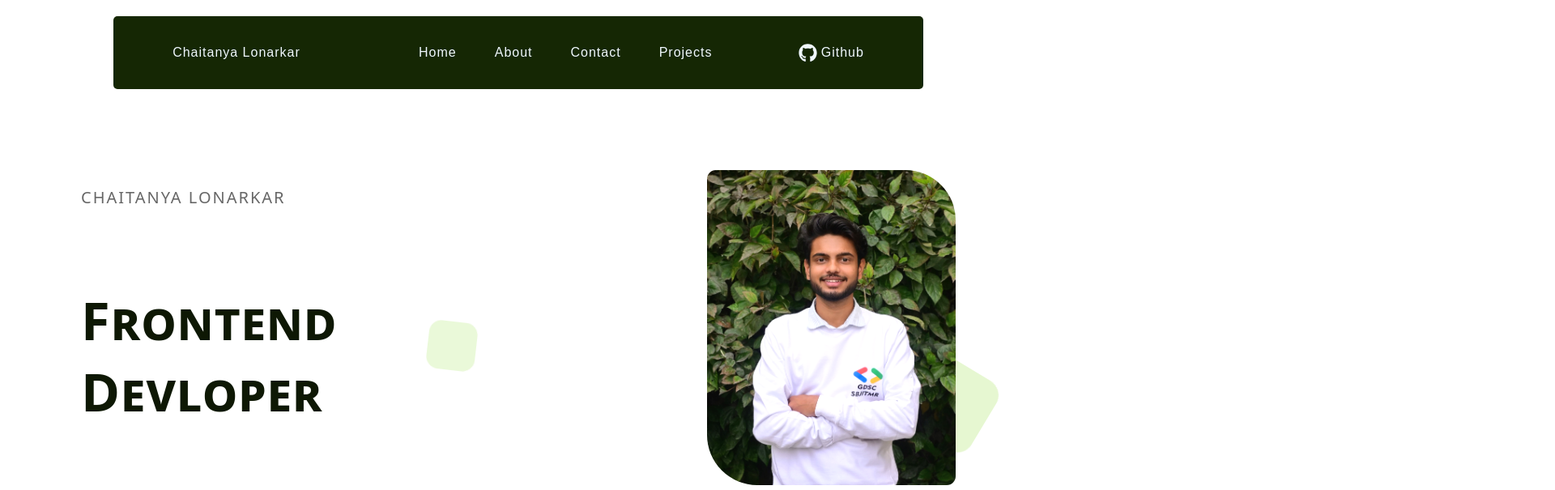
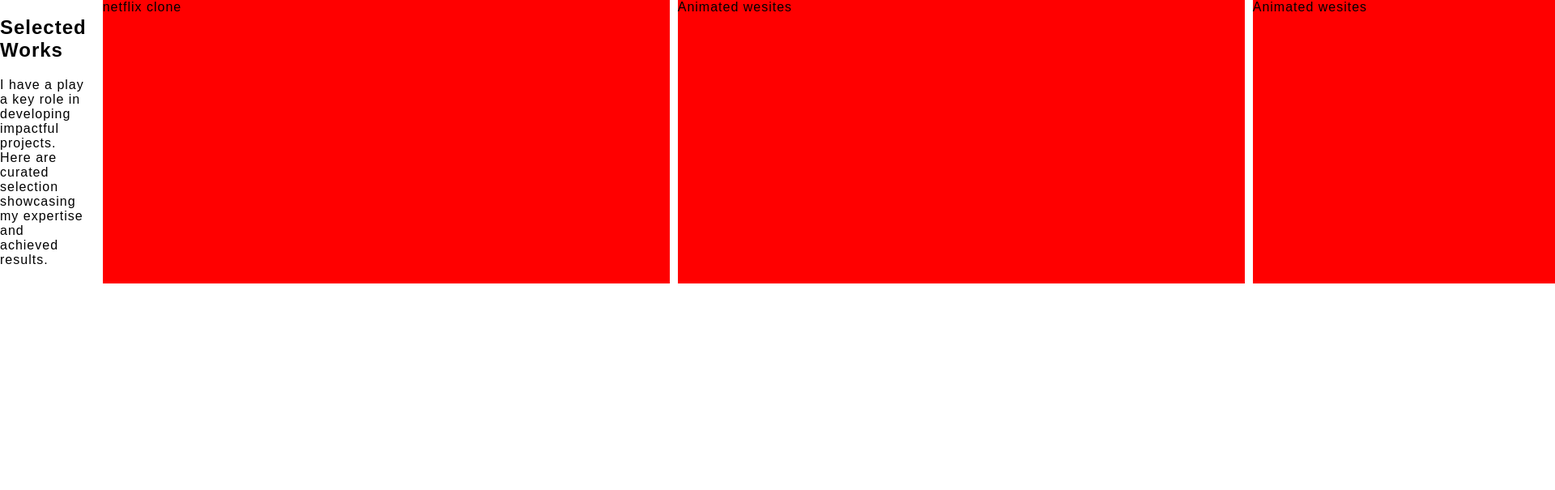
Before and after one commit to ChaitanyaLonarkar/MY-Portfolio, a React (Vite) app: page / in a window 1280 px wide. Shown: the top 605 px of the page at 81% size, 1920 px wide, since content can reach past the window. Built offline with nearby package versions, Linux system fonts and the light colour scheme.

Commit message:
added projects section

```diff
--- a/Animation.js
+++ b/Animation.js
@@ -52,7 +52,7 @@ document.addEventListener("DOMContentLoaded", function() {
 
 
 // horizontal sroll
-const scrollContainer = document.querySelector("main");
+const scrollContainer = document.getElementById("projects");
 
 scrollContainer.addEventListener("wheel", (evt) => {
     evt.preventDefault();
--- a/src/App.css
+++ b/src/App.css
@@ -50,6 +50,9 @@ body {
 }
 
 /* home section */
+.sectionHome{
+  height: 100vh;
+}
 .home {
   display: flex;
   justify-content: center;
@@ -325,16 +328,20 @@ body {
 } */
 
 /* projets */
-.projets{
+.projects{
   display: flex;
-  justify-content: center;
-  align-items: center;
+  gap: 20px;
+  /* justify-content: center; */
+  /* align-items: center; */
+  /* overflow-x: hidden; */
 }
 .prights{
   display: flex;
   justify-content: center;
   align-items: center;
   gap: 10px;
+  /* width: 700px; */
+
 }
 .project{
   width: 700px;
--- a/src/App.jsx
+++ b/src/App.jsx
@@ -12,9 +12,12 @@ function App() {
 
   return (
     <>
-    <Animation/>
+    {/* <Animation/>
+    <div className="sectionHome">
+
       <Navbar/>
       <Home/>
+    </div> */}
       <Project/>
     </>
   )
--- a/src/Components/Project.jsx
+++ b/src/Components/Project.jsx
@@ -4,8 +4,7 @@ export default function Project() {
   return (
     <>
     <section>
-
-      <div className="projects">
+      <div id="projects" className="projects">
         <div className="pleft">
             <h2>Selected Works</h2>
             <p>
@@ -19,6 +18,9 @@ export default function Project() {
              <div className="project">Animated wesites</div>
              <div className="project">Animated wesites</div>
              <div className="project">Animated wesites</div>
+             <div className="project">Animated wesites</div>
+             <div className="project">Animated wesites</div>
+
         </div>
       </div>
     </section>
```
